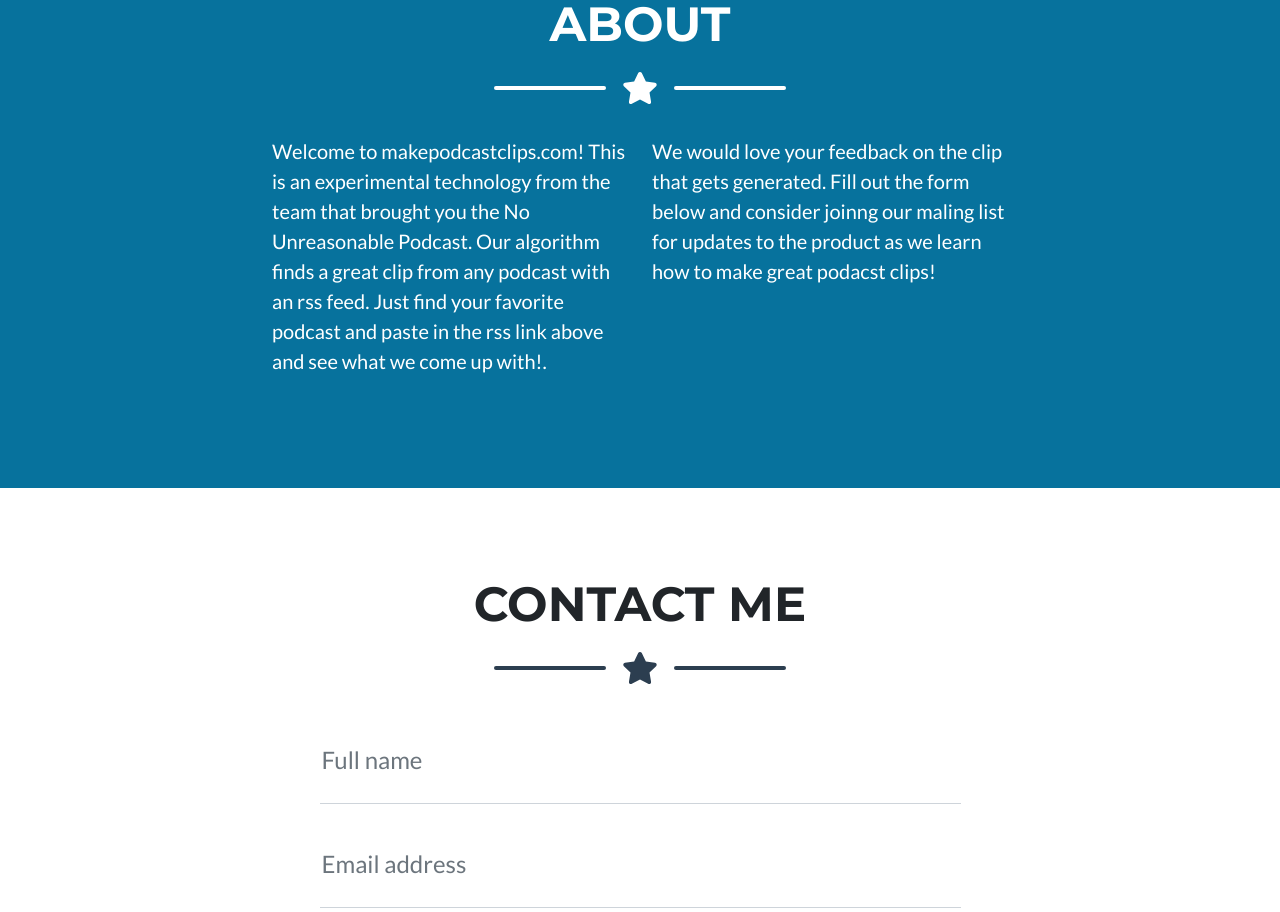
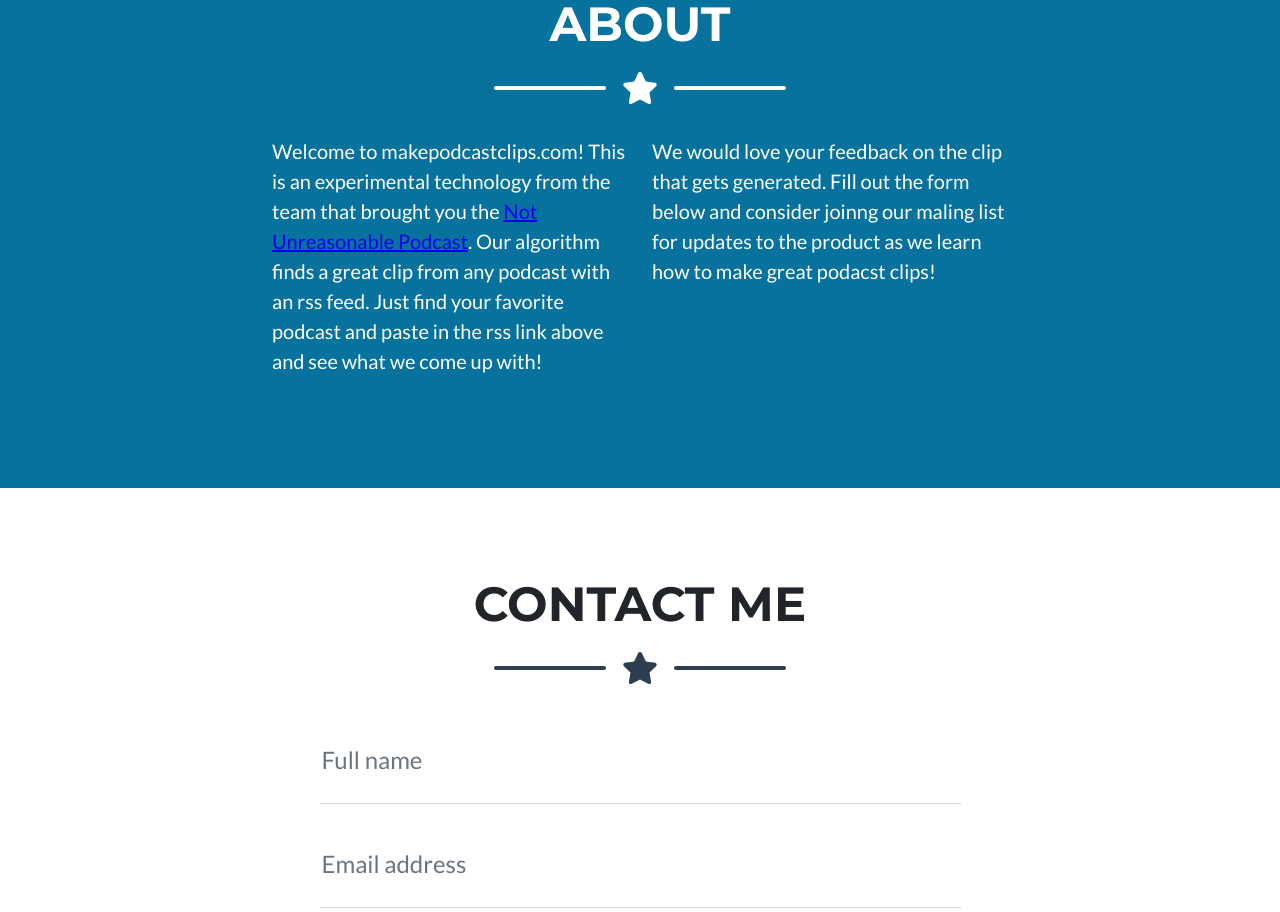
Before and after one commit to 9dcw/makepodcastclips, a website: page index.html in a window 1280 px wide. Shown: the part 900-1812 px from the top of the page. Drawn offline with nearby package versions, Linux system fonts and the light colour scheme.

Commit message:
updated text

```diff
--- a/index.html
+++ b/index.html
@@ -73,7 +73,7 @@
                 </div>
                 <!-- About Section Content-->
                 <div class="row">
-                    <div class="col-lg-4 ms-auto"><p class="lead">Welcome to makepodcastclips.com! This is an experimental technology from the team that brought you the No Unreasonable Podcast. Our algorithm finds a great clip from any podcast with an rss feed. Just find your favorite podcast and paste in the rss link above and see what we come up with!.</p></div>
+                    <div class="col-lg-4 ms-auto"><p class="lead">Welcome to makepodcastclips.com! This is an experimental technology from the team that brought you the <a href="podcast.notunreasonable.com" target="_blank">Not Unreasonable Podcast</a>. Our algorithm finds a great clip from any podcast with an rss feed. Just find your favorite podcast and paste in the rss link above and see what we come up with!</p></div>
                     <div class="col-lg-4 me-auto"><p class="lead">We would love your feedback on the clip that gets generated. Fill out the form below and consider joinng our maling list for updates to the product as we learn how to make great podacst clips!</p></div>
                 </div>
             </div>
```
